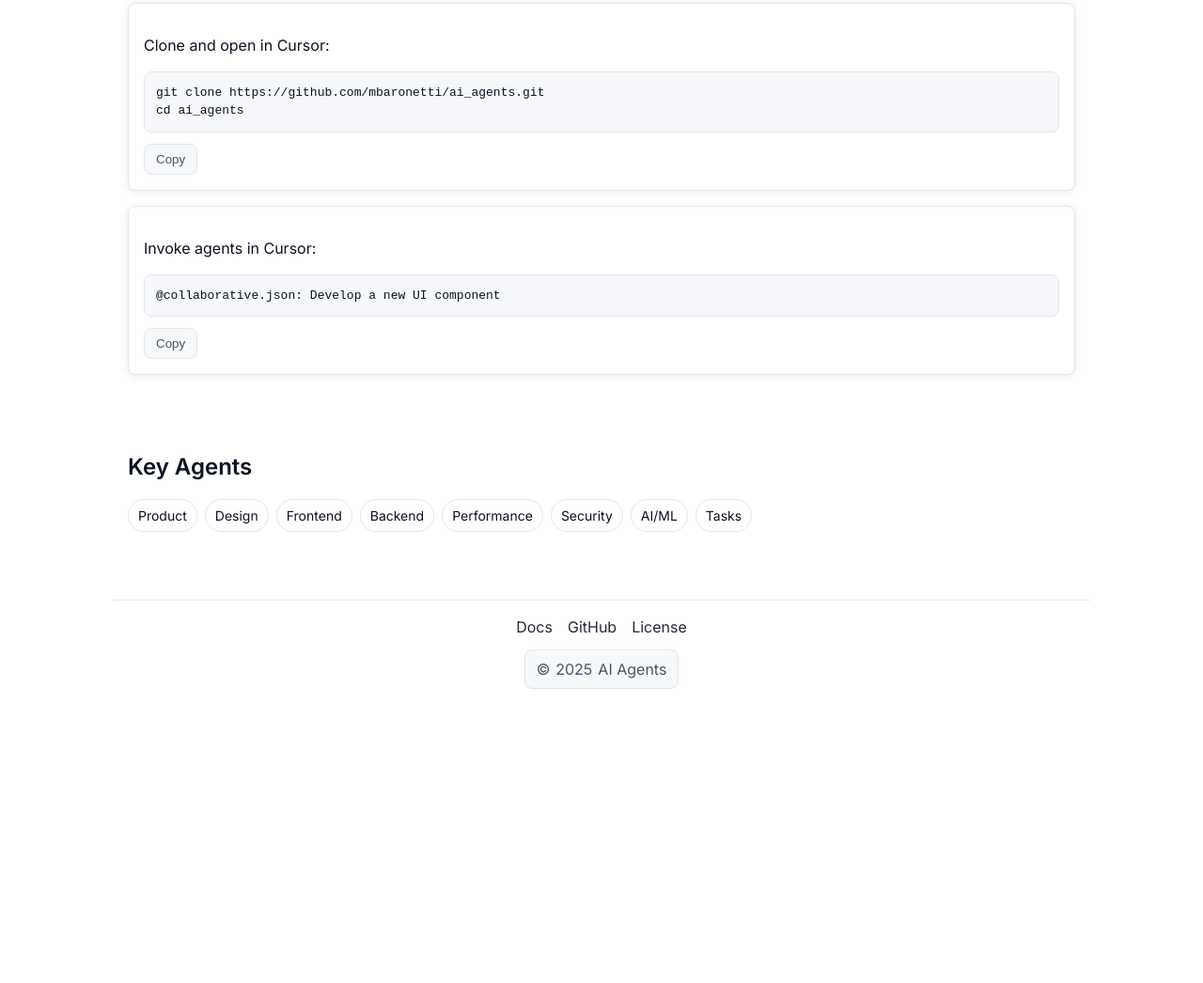
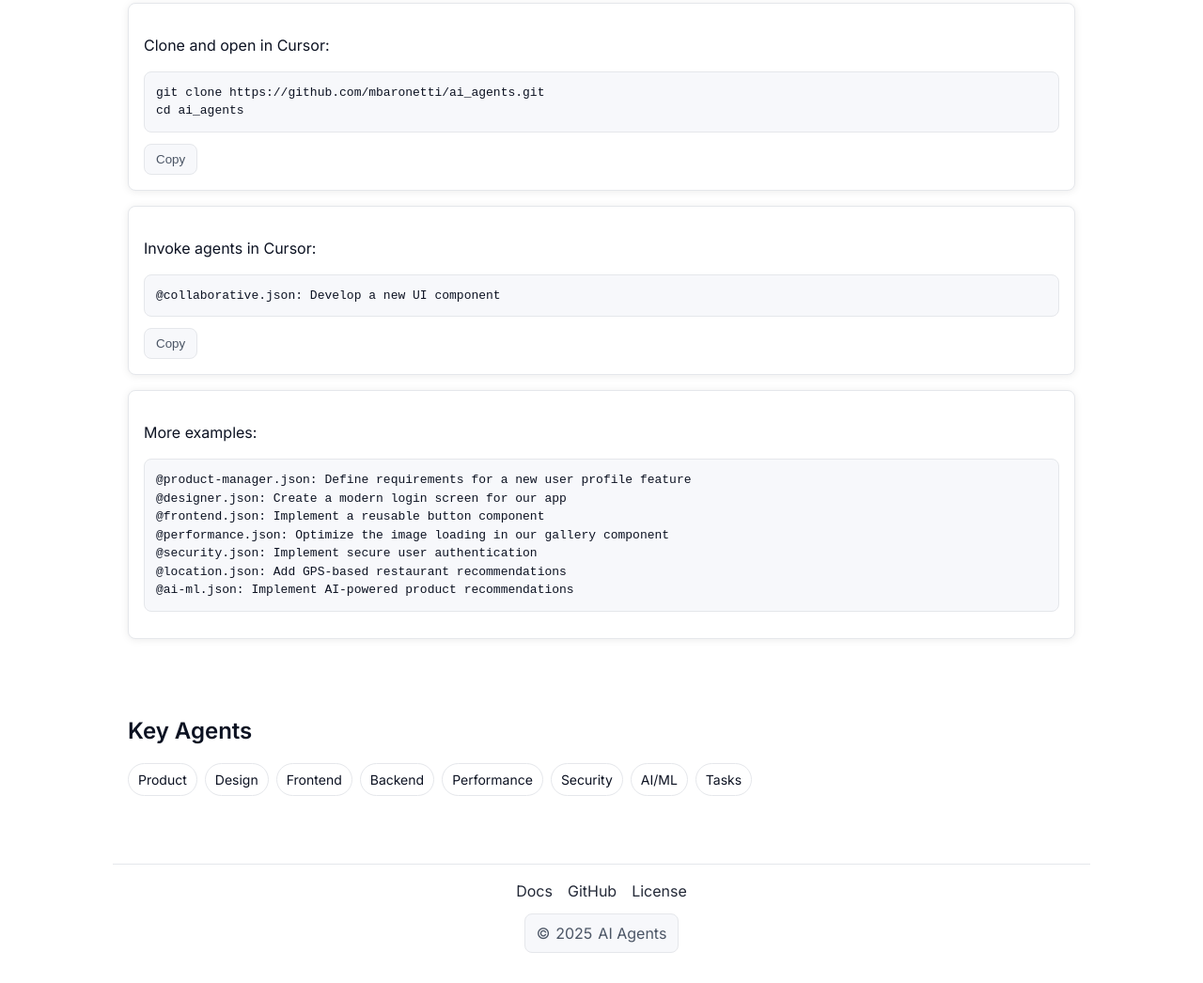
Before and after one commit to mbaronetti/ai_agents, a plain HTML site: page docs/index.html in a window 1280 px wide. Shown: the part 1454-2500 px from the top of the page at 94% size. Before the commit the page ends 2219 px from the top, so only its background shows below. Drawn offline with Linux system fonts and the light colour scheme.

Commit message:
agent examples

```diff
--- a/docs/index.html
+++ b/docs/index.html
@@ -193,6 +193,16 @@ cd ai_agents</code></pre>
               <pre><code>@collaborative.json: Develop a new UI component</code></pre>
               <button class="copy" data-copy="@collaborative.json: Develop a new UI component" data-analytics="install_copy" data-label="invoke">Copy</button>
             </div>
+            <div class="install-block">
+              <p>More examples:</p>
+              <pre><code>@product-manager.json: Define requirements for a new user profile feature
+@designer.json: Create a modern login screen for our app
+@frontend.json: Implement a reusable button component
+@performance.json: Optimize the image loading in our gallery component
+@security.json: Implement secure user authentication
+@location.json: Add GPS-based restaurant recommendations
+@ai-ml.json: Implement AI-powered product recommendations</code></pre>
+            </div>
           </div>
         </div>
       </section>
```
